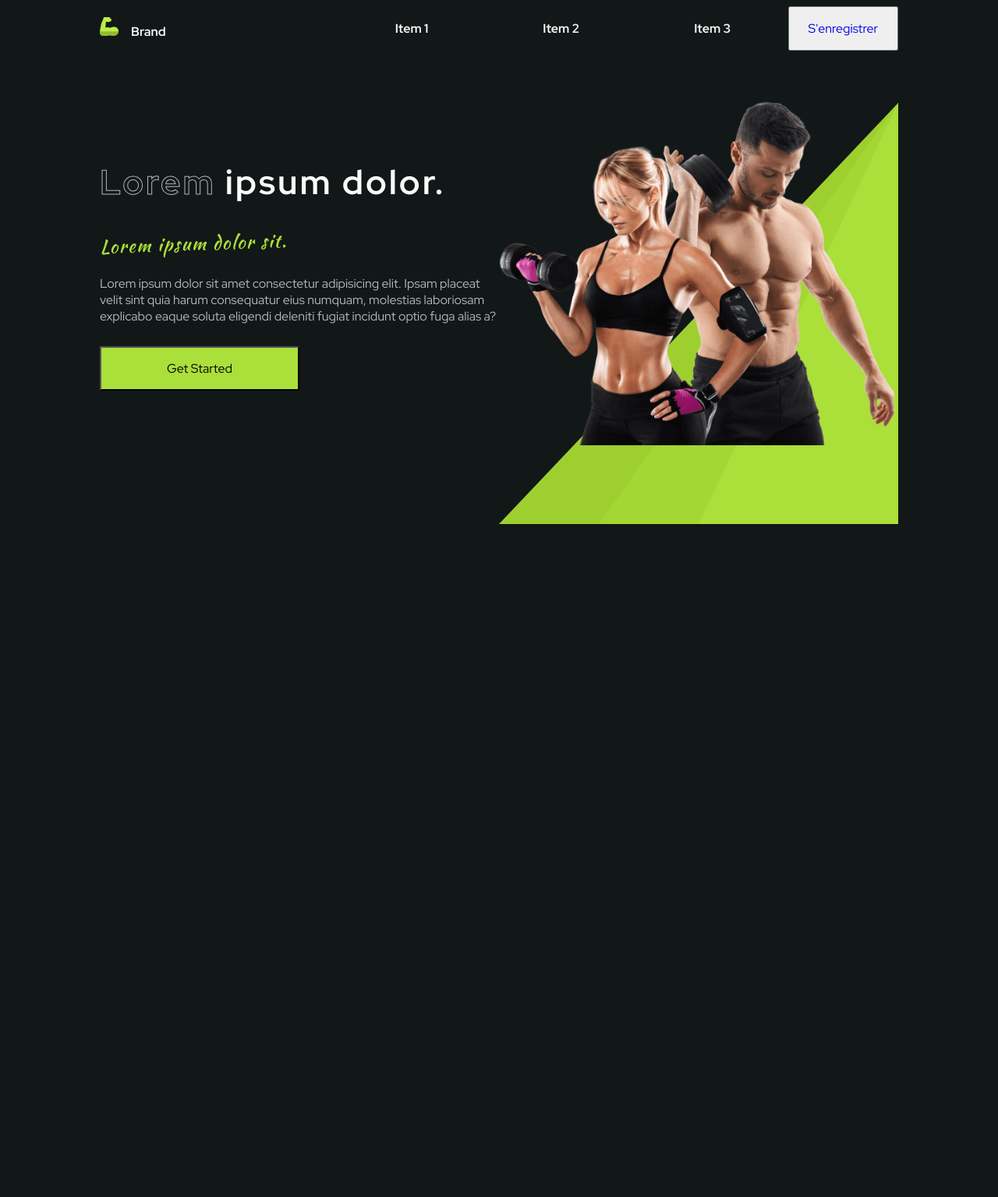
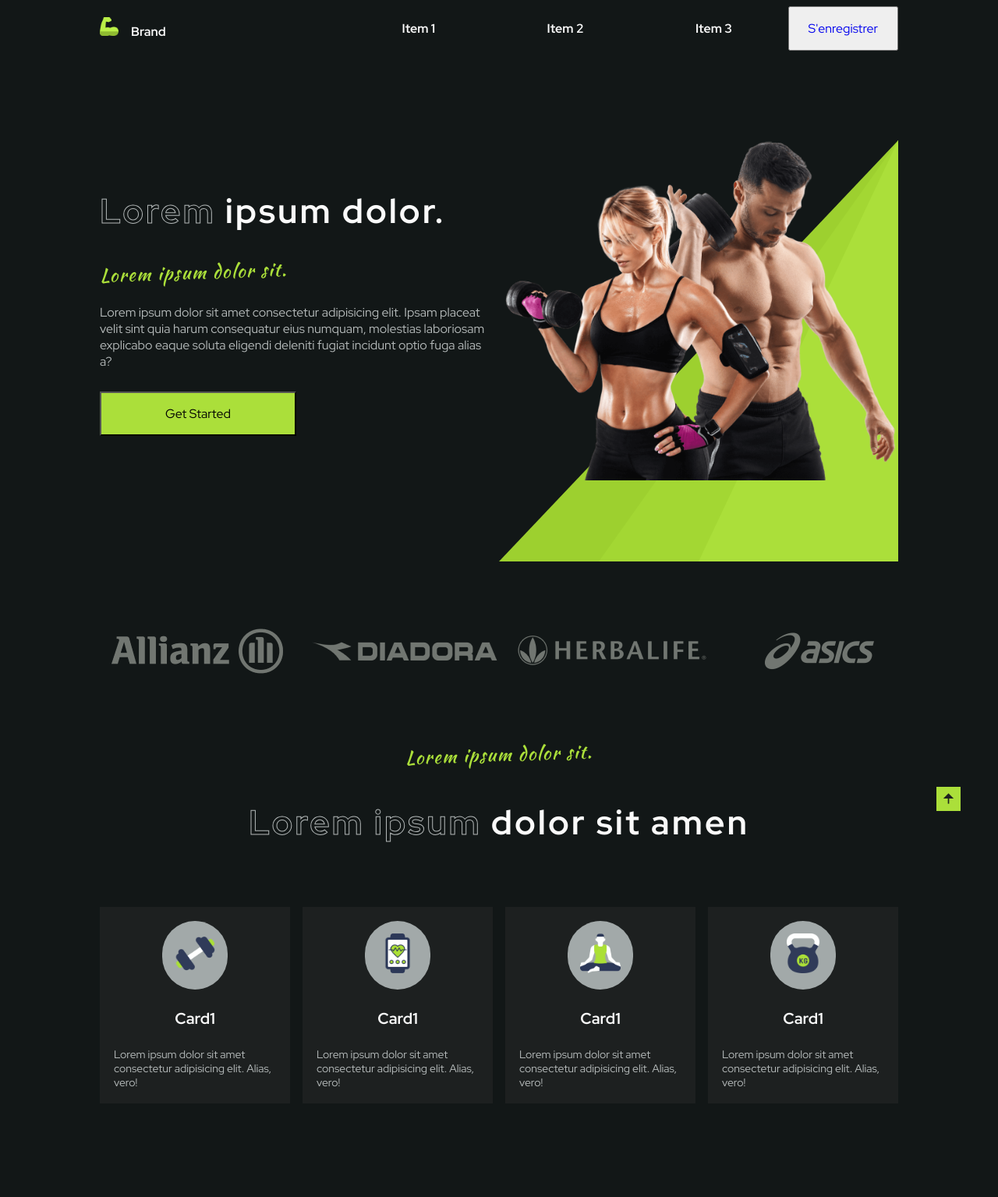
Before and after one commit to julie-j-code/cours-integration, a PHP site: page /Exemples_variables_css_js/premier/index.html in a window 1280 px wide. Shown: the whole page at 78% size. Before the commit the page ends 672 px from the top, so only its background shows below. Run offline with PHP 8.4, Linux system fonts and the light colour scheme.

Commit message:
Section logos partenaires + cartes prestations et ajout d'évènements au scroll

```diff
--- a/Exemples_variables_css_js/premier/assets/css/styles.css
+++ b/Exemples_variables_css_js/premier/assets/css/styles.css
@@ -43,8 +43,8 @@
   --z-fixed: 100;
 
   /*========== margins ==========*/
-  --section-margin: 2rem auto;
-  --z-fixed: 100;
+  --section-margin: 10vh auto;
+  --additional-margin: 5vh 0;
 }
 
 /* Responsive typography */
@@ -87,7 +87,8 @@ body {
 
 h1,
 h2,
-h3 {
+h3,
+h4 {
   color: var(--title-color);
   font-weight: var(--font-bold);
 }
@@ -141,6 +142,7 @@ main {
   margin: auto;
   align-items: center;
   justify-content: space-between;
+  gap: 1rem;
 }
 
 .container_data {
@@ -169,6 +171,10 @@ main {
   color: transparent;
 }
 
+section:not(.home) .section_subtitle, section:not(.home) .section_title {
+  margin:var(--additional-margin); text-align: center;
+}
+
 .color-red {
   color: hsl(0, 80%, 64%);
 }
@@ -177,8 +183,9 @@ main {
   color: var(--first-color);
 }
 
+
 /*=============== HEADER & NAV ===============*/
-/* nav{height: 2rem;} */
+
 nav {
   height: var(--header-height);
   font-weight: var(--font-bold);
@@ -219,6 +226,12 @@ nav ul {
 .nav_toggle,
 .nav_close {
   display: none;
+}
+
+/* Change background header */
+.bg-header{
+  background-color: var(--body-color);
+  box-shadow: 0 4px 8px hsla(180, 12%, 4%, 0.3);
 }
 
 /*=============== HOME ===============*/
@@ -267,7 +280,54 @@ nav ul {
   background-color: var(--first-color);
 }
 
-/*=============== LOGOS ===============*/
+/*=============== SECTION2 Cards ===============*/
+
+.card{
+  flex:1;
+  display: flex;
+  flex-direction: column;
+  gap: 1.5rem;
+  justify-content: center;
+  align-items: center;
+  margin:var(--additional-margin);
+  background-color: hsl(180, 4%, 12%);
+  padding:1rem;
+  border:2px solid transparent;
+  transition: background 0.5s, border 0.5s;
+}
+
+.card_icons{
+  width:40%;
+  border-radius: 100px;
+  background-color: hsl(180, 4%, 65%);
+  padding: 1rem;
+  transition: background 0.5s;
+}
+
+.card h4{
+  font-size: var(--h3-font-size);
+}
+
+.card p{
+  font-size: var(--small-font-size);
+}
+
+.card h4, .card p{
+  transition: color 0.5s;
+}
+
+.card:hover{
+  background-color: var(--first-color);
+  border-color: var(--first-color-light);
+}
+
+.card:hover p{
+  color:var(--title-color-black)
+}
+
+.card:hover .card_icons{
+  background-color: var(--first-color-light);
+}
 
 /*=============== FOOTER ===============*/
 
@@ -294,14 +354,19 @@ nav ul {
   bottom: 3rem;
 }
 
+
 /*=============== BREAKPOINTS ===============*/
 /* For small devices */
 
 /* For medium devices */
 
 @media screen and (max-width: 750px) {
+  section{
+    margin-bottom: 6rem;
+  }
   .container {
     flex-wrap: wrap;
+    justify-content: center;
   }
 
   .home .container div {
@@ -347,6 +412,14 @@ nav ul {
     flex-direction: column;
     gap: 2.5rem;
   }
+
+  .logos .container{
+    row-gap: 2rem;
+  }
+
+ .logos .container img {
+    width: 40vw;
+  }
 }
 
 /* For large devices */
--- a/Exemples_variables_css_js/premier/assets/js/main.js
+++ b/Exemples_variables_css_js/premier/assets/js/main.js
@@ -25,6 +25,14 @@ if(navClose){
 
 /*=============== CHANGE BACKGROUND HEADER ===============*/
 
+const scrollHeader = () =>{
+    const header = document.getElementById('header')
+    // Quand la poisition du scroll dépasse de 50 la hauteur du viewport, on ajoute la classe .scroll-header à l'élément header
+    this.scrollY >= 50 ? header.classList.add('bg-header')
+                       : header.classList.remove('bg-header')
+}
+
+window.addEventListener('scroll', scrollHeader)
 
 /*=============== SCROLL SECTIONS ACTIVE LINK ===============*/
 
@@ -49,6 +57,7 @@ const sr=ScrollReveal(
 sr.reveal(`.home .container_data`)
 sr.reveal(`.container_image`, {delay:700,origin:'bottom' })
 sr.reveal(`.nav_logo`, {delay:100})
+sr.reveal(`.logos img`, {origin:'bottom', delay:800, interval:600})
 
 /*=============== CALCULATE JS ===============*/
 
--- a/Exemples_variables_css_js/premier/index.html
+++ b/Exemples_variables_css_js/premier/index.html
@@ -73,16 +73,51 @@
                 <div class="clip_triangle triangle2"></div>
                 <div class="clip_triangle triangle3"></div>
             </div>
+
         </section>
 
         <!--==================== LOGOS ====================-->
-        <section class="logos section">
-
+        <section class="logos hidden" id="logos">
+            <div class="container">
+                <img src="./assets/img/logo1.png" alt=""><img src="./assets/img/logo2.png" alt=""><img
+                    src="./assets/img/logo3.png" alt=""><img src="./assets/img/logo4.png" alt="">
+            </div>
         </section>
 
         <!--==================== SECTION2 ====================-->
         <section class="section2" id="section2">
+            <h3 class="section_subtitle">Lorem ipsum dolor sit.</h3>
+            <h2 class="section_title"><span>Lorem ipsum</span> dolor sit amen</h2>
             <div class="container">
+                <div class="card">
+                    <div class="card_icons">
+                        <img src="./assets/img/program1.png" alt="">
+                    </div>
+                    <h4>Card1</h4>
+                    <p>Lorem ipsum dolor sit amet consectetur adipisicing elit. Alias, vero!</p>
+                </div>
+                <div class="card">
+                    <div class="card_icons">
+                        <img src="./assets/img/program2.png" alt="">
+                    </div>
+                    <h4>Card1</h4>
+                    <p>Lorem ipsum dolor sit amet consectetur adipisicing elit. Alias, vero!</p>
+                </div>
+                <div class="card">
+                    <div class="card_icons">
+                        <img src="./assets/img/program3.png" alt="">
+                    </div>
+                    <h4>Card1</h4>
+                    <p>Lorem ipsum dolor sit amet consectetur adipisicing elit. Alias, vero!</p>
+                </div>
+                <div class="card">
+                    <div class="card_icons">
+                        <img src="./assets/img/program4.png" alt="">
+                    </div>
+                    <h4>Card1</h4>
+                    <p>Lorem ipsum dolor sit amet consectetur adipisicing elit. Alias, vero!</p>
+                </div>
+
 
 
             </div>
```
